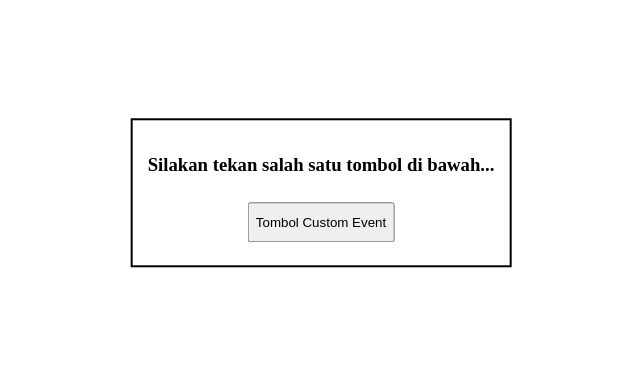
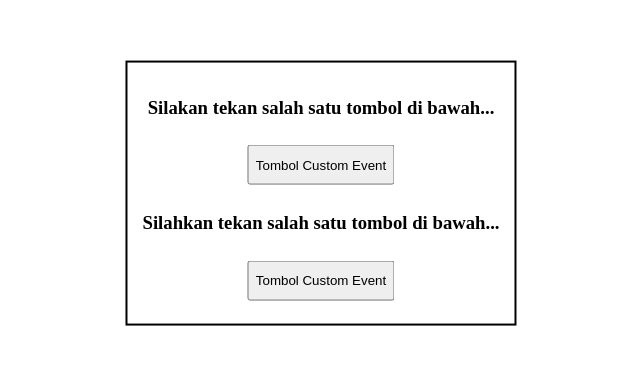
Before and after one commit to josua-stng/javascript_dasar_dicoding, a website: page components/custom_event.html in a window 1280 px wide. Shown: the part 207-572 px from the top of the page, without its empty margins (319-959 px from the left). Drawn offline with Linux system fonts and the light colour scheme.

Commit message:
add logical

```diff
--- a/components/custom_event.html
+++ b/components/custom_event.html
@@ -12,7 +12,7 @@
         padding: 15px;
       }
 
-      .button {
+      button {
         margin: 8px;
         height: 40px;
       }
@@ -22,6 +22,9 @@
     <div class="buttons" align="center">
       <h3 id="caption">Silakan tekan salah satu tombol di bawah...</h3>
       <button class="button" id="tombol">Tombol Custom Event</button>
+      <h3 class="context">Silahkan tekan salah satu tombol di bawah...</h3>
+      <button class="btn" onclick="take_context()">Tombol Custom Event</button>
+
     </div>
 
     <script src="/item/custom_event.js"></script>
--- a/item/custom_event.js
+++ b/item/custom_event.js
@@ -13,3 +13,8 @@ const customEventHandler = (ev)=>{
     const caption = document.querySelector('#caption');
     caption.innerText='Anda telah membangkitkan custom event'
 }
+
+const take_context = ()=>{
+    let content = document.querySelector('.context');
+    content.innerText= 'Anda telah membangkitkan custom event'
+}
```
